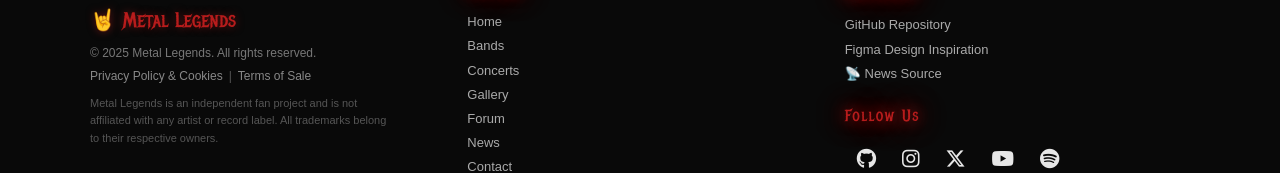
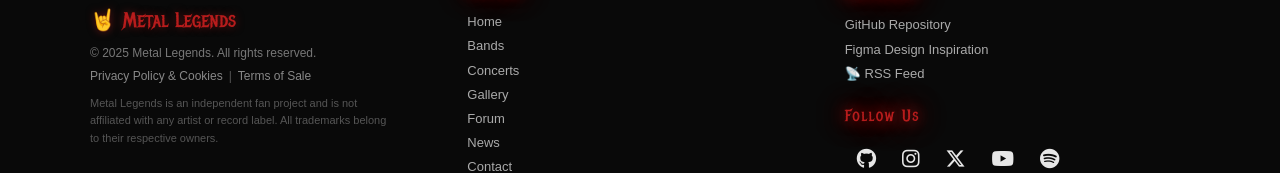
Before and after one commit to RotaryFold/metal-legends-react, a React (Vite) app: page / in a window 1280 px wide. Shown: the part 2289-2462 px from the top of the page. Built offline with nearby package versions, Linux system fonts and the light colour scheme.

Commit message:
Corrección final enlaces Recursos Footer

```diff
--- a/src/components/Footer/Footer.jsx
+++ b/src/components/Footer/Footer.jsx
@@ -63,12 +63,12 @@ function Footer() {
               Figma Design Inspiration
             </a>
             <a
-              href="https://www.blabbermouth.net/news"
+              href="https://www.blabbermouth.net/rss.aspx"
               target="_blank"
               rel="noreferrer"
               className="footer-link"
             >
-              📡 News Source
+              📡 RSS Feed
             </a>
           </div>
 
```
